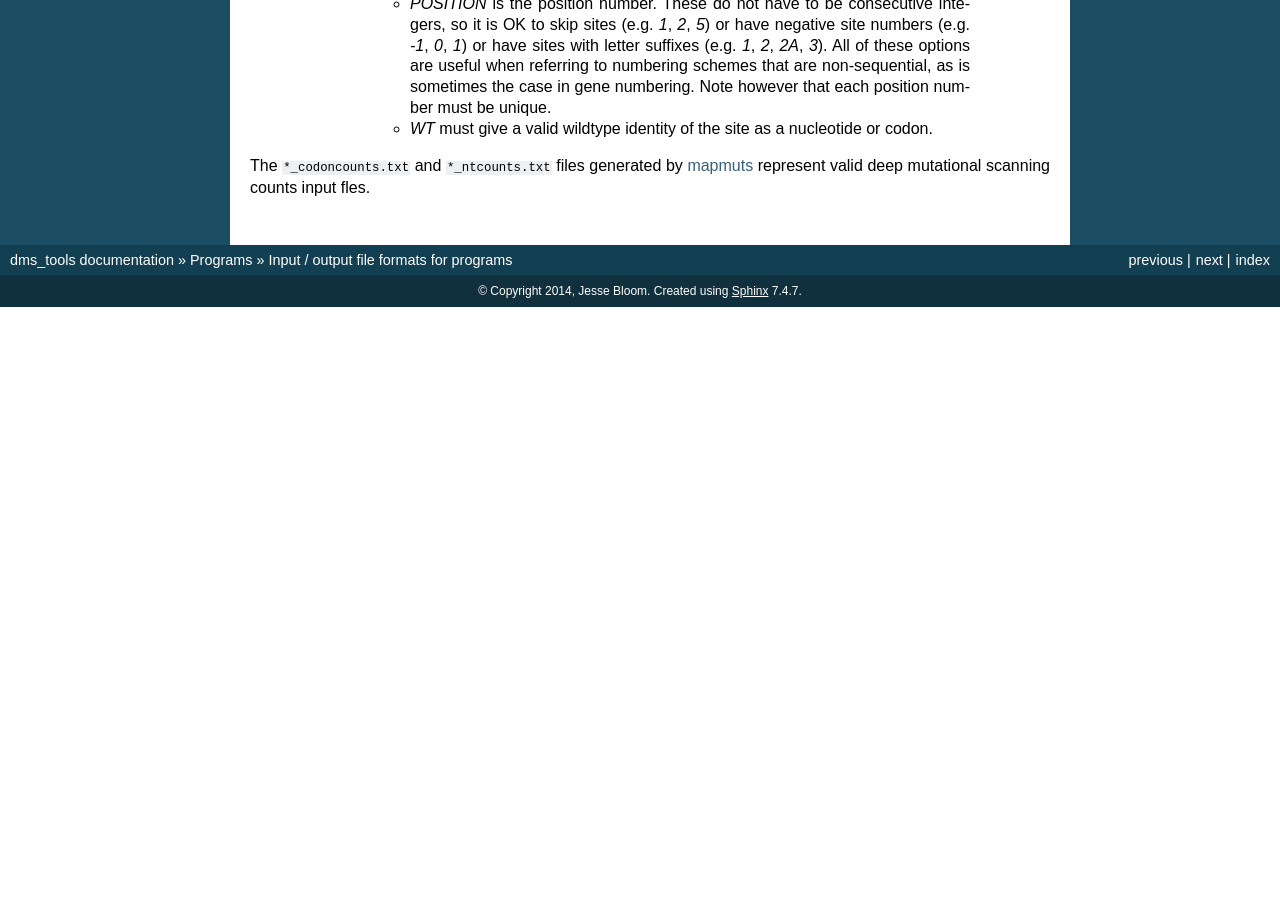
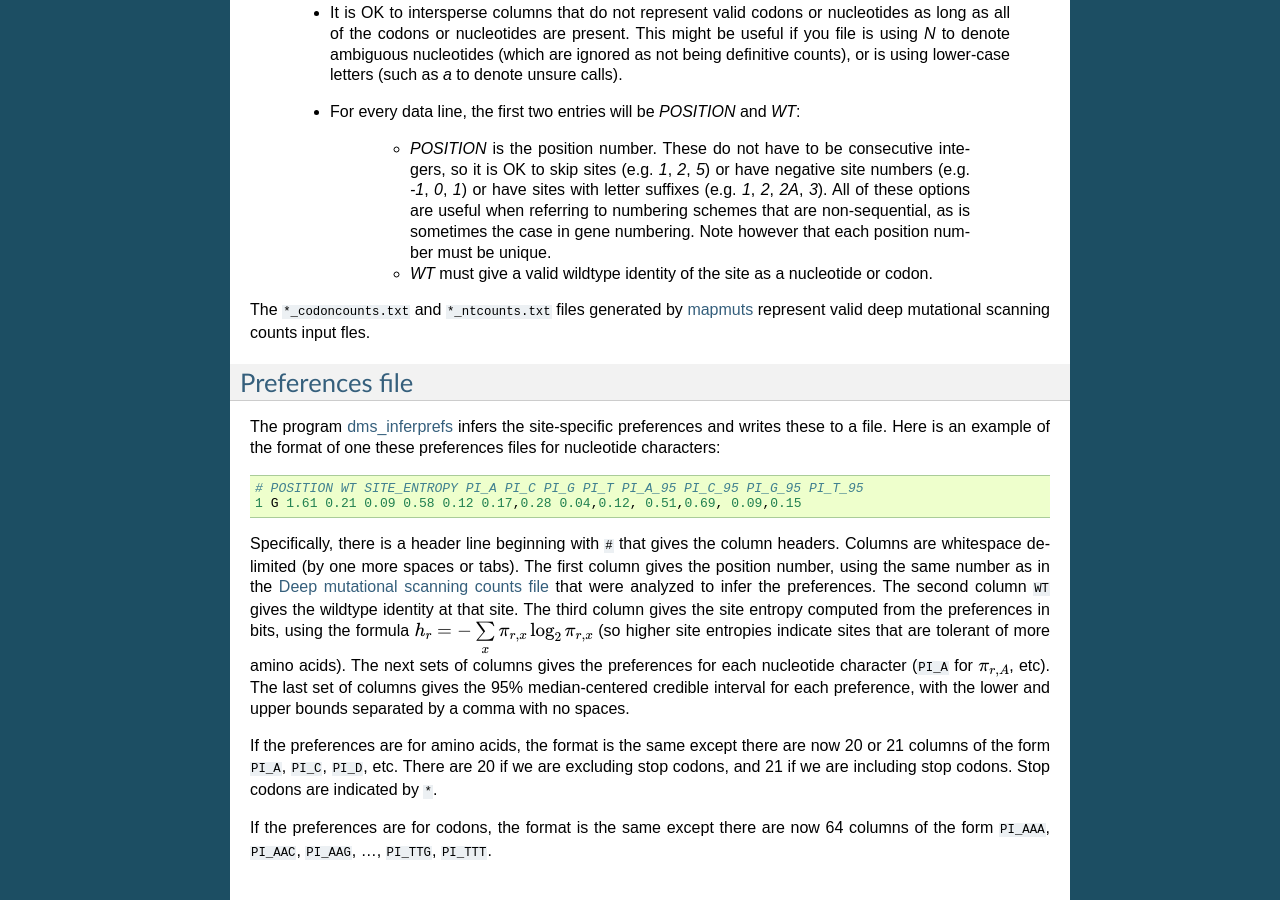
Before and after one commit to jbloomlab/dms_tools, a Sphinx documentation site: the page built from docs/fileformats.rst, in a window 1280 px wide and 900 px high, scrolled down 1120 px. Built offline with Sphinx 7.4.7, drawn with Linux system fonts in a browser that asks for light colours; the version number could not be read and is left out; before the commit the page ends 1427 px from its top, so only the background shows below that; some of the changed text lies outside the part shown.

Commit message:
Added description of preferences file format

```diff
--- a/docs/fileformats.rst
+++ b/docs/fileformats.rst
@@ -2,7 +2,9 @@
 Input / output file formats for programs
 ==========================================
 
-Here are the file formats of the input and output files used by the programs in `dms_tools`_.
+Below is information about the formats of the input and output files used by the programs in `dms_tools`_.
+
+.. contents::
 
 .. _dms_counts:
 
@@ -52,5 +54,20 @@ Specifically, the requirements for the file are as follows:
 
 The ``*_codoncounts.txt`` and ``*_ntcounts.txt`` files generated by `mapmuts`_ represent valid deep mutational scanning counts input fles.
 
+.. _preferences_file:
+
+Preferences file
+-------------------
+The program :ref:`dms_inferprefs` infers the site-specific preferences and writes these to a file. Here is an example of the format of one these preferences files for nucleotide characters::
+
+    # POSITION WT SITE_ENTROPY PI_A PI_C PI_G PI_T PI_A_95 PI_C_95 PI_G_95 PI_T_95
+    1 G 1.61 0.21 0.09 0.58 0.12 0.17,0.28 0.04,0.12, 0.51,0.69, 0.09,0.15
+
+Specifically, there is a header line beginning with ``#`` that gives the column headers. Columns are whitespace delimited (by one more spaces or tabs). The first column gives the position number, using the same number as in the :ref:`dms_counts` that were analyzed to infer the preferences. The second column ``WT`` gives the wildtype identity at that site. The third column gives the site entropy computed from the preferences in bits, using the formula :math:`h_r = -\sum\limits_x \pi_{r,x} \log_2 \pi_{r,x}` (so higher site entropies indicate sites that are tolerant of more amino acids). The next sets of columns gives the preferences for each nucleotide character (``PI_A`` for :math:`\pi_{r,A}`, etc). The last set of columns gives the 95% median-centered credible interval for each preference, with the lower and upper bounds separated by a comma with no spaces.
+
+If the preferences are for amino acids, the format is the same except there are now 20 or 21 columns of the form ``PI_A``, ``PI_C``, ``PI_D``, etc. There are 20 if we are excluding stop codons, and 21 if we are including stop codons. Stop codons are indicated by ``*``.
+
+If the preferences are for codons, the format is the same except there are now 64 columns of the form ``PI_AAA``, ``PI_AAC``, ``PI_AAG``, ..., ``PI_TTG``, ``PI_TTT``.
+
 
 .. include:: weblinks.txt
--- a/docs/inferprefs_algorithm.rst
+++ b/docs/inferprefs_algorithm.rst
@@ -336,7 +336,9 @@ in Equations :eq:`pr_nrpre`, :eq:`pr_nrpost`,
 and
 :math:`\mathbf{A}\left(\mbox{$\mathbf{n_r^{\textbf{err,post}}}$}\right)`.
 
-Inferring the posterior probability over the preferences.
+.. _MCMC_inference:
+
+Inferring the preferences by MCMC.
 ---------------------------------------------------------
 
 Given the sequencing data and the parameters that specify the priors,
--- a/docs/pythonapi.rst
+++ b/docs/pythonapi.rst
@@ -2,7 +2,7 @@
 Python API
 ==============================
 
-`dms_tools`_ is written in `Python`_, so if you install the package you can access the following API via `Python`_.
+`dms_tools`_ is written in `Python`_, so if you install the package you can access the following API for the package via `Python`_.
 
 .. automodule:: __init__
    :members:
```
Also changed, not shown: docs/dms_inferprefs.rst (+9 -0 lines).
